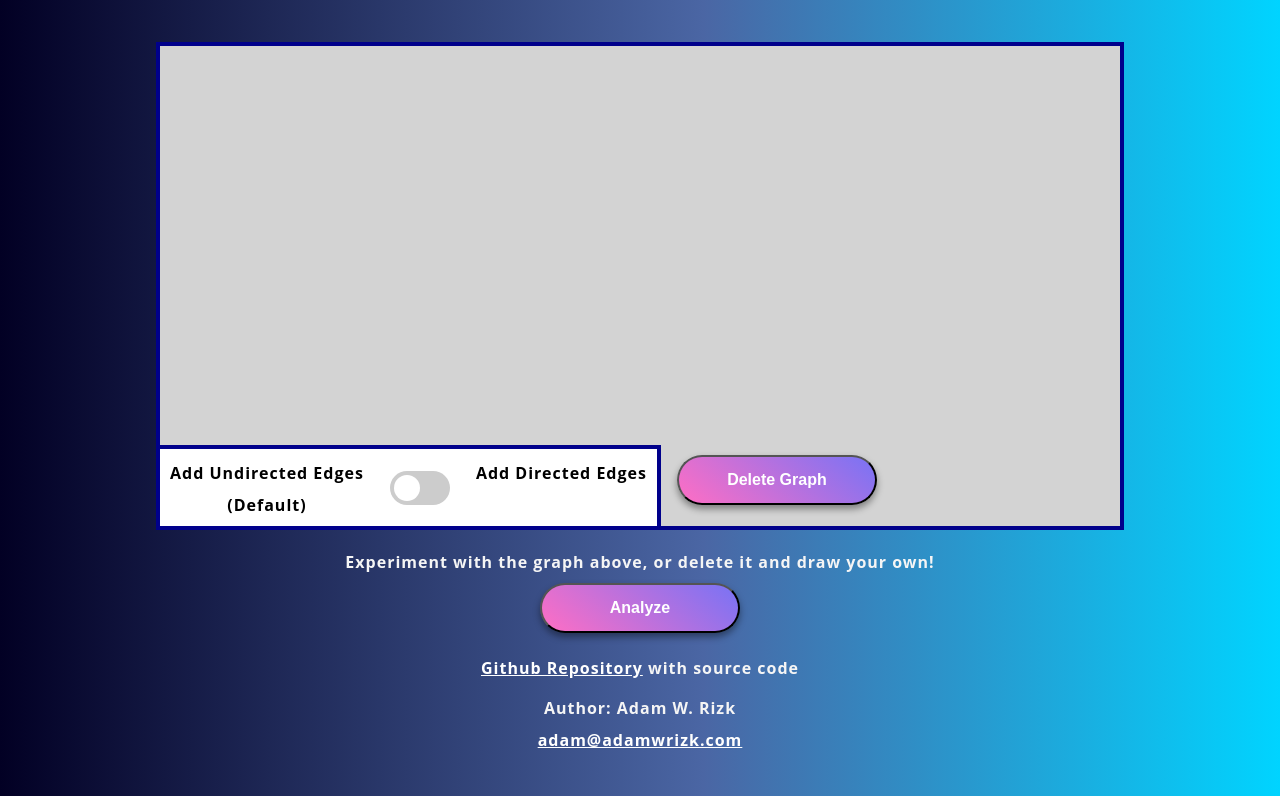
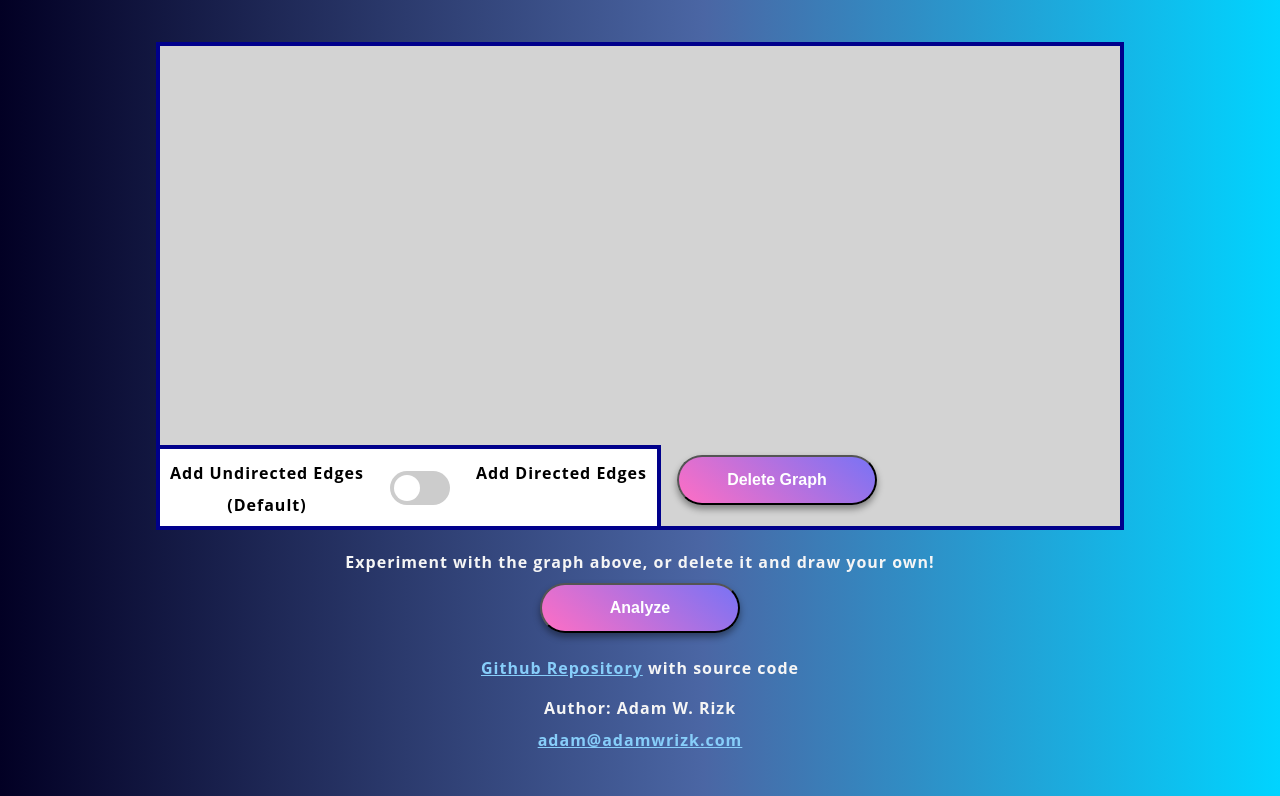
Before and after one commit to Adam-1776/Graph_Draw_App, a plain HTML site: page index.html in a window 1280 px wide. Shown: the part 132-928 px from the top of the page. Drawn offline with nearby package versions, Linux system fonts and the light colour scheme.

Commit message:
Changed color of links

```diff
--- a/css/style.css
+++ b/css/style.css
@@ -21,7 +21,7 @@ body{
 }
 
 a:link {
-  color: white;
+  color: lightskyblue;
   background-color: transparent;
   text-decoration: underline;
 }
--- a/index.html
+++ b/index.html
@@ -33,7 +33,7 @@
     <div id="analysis"></div>
   </body>
   <footer>
-    <p><a style="color: white" href="https://github.com/Adam-1776/Graph_Draw_App">Github Repository</a> with source code</p>
+    <p><a style="color: lightskyblue" href="https://github.com/Adam-1776/Graph_Draw_App">Github Repository</a> with source code</p>
     <p>Author: Adam W. Rizk<br>
     <a href="mailto:adam@adamwrizk.com">adam@adamwrizk.com</a></p>
 
```
